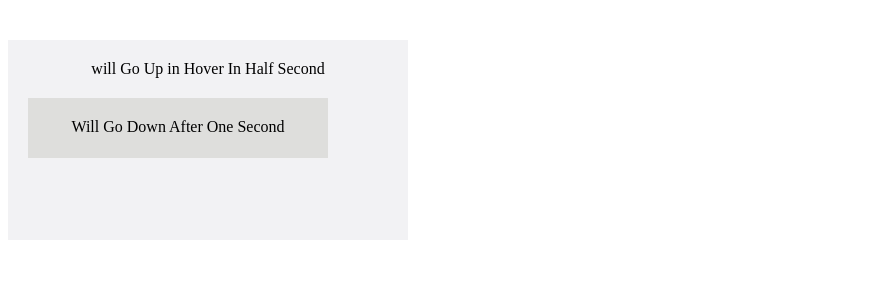
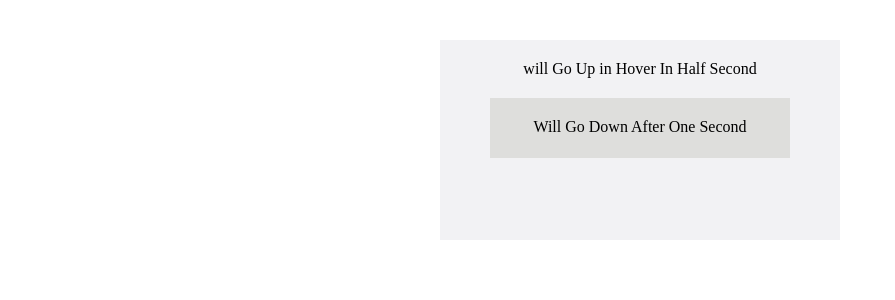
Before and after one commit to mouatezbenariba/elzero-progression, a PHP site: page / in a window 1280 px wide. Shown: the top 300 px of the page, without its empty margins (0-895 px from the left). Run offline with PHP 8.4, Linux system fonts and the light colour scheme.

Commit message:
change margin format

```diff
--- a/Assignments/CSS/42-45/1/master.css
+++ b/Assignments/CSS/42-45/1/master.css
@@ -18,7 +18,7 @@
   background-color: #f2f2f4;
   width: 400px;
   height: 200px;
-  margin-top: var(--mainMarginTop);
+  margin: var(--mainMarginTop) auto 0;
   padding: var(--mainPadding);
 
   text-align: center;
@@ -34,7 +34,7 @@
   background-color: #dededc;
   width: 300px;
   height: 60px;
-  margin-top: 20px;
+  margin: 20px auto 0;
   padding: var(--mainPadding);
 
   text-align: center;
```
